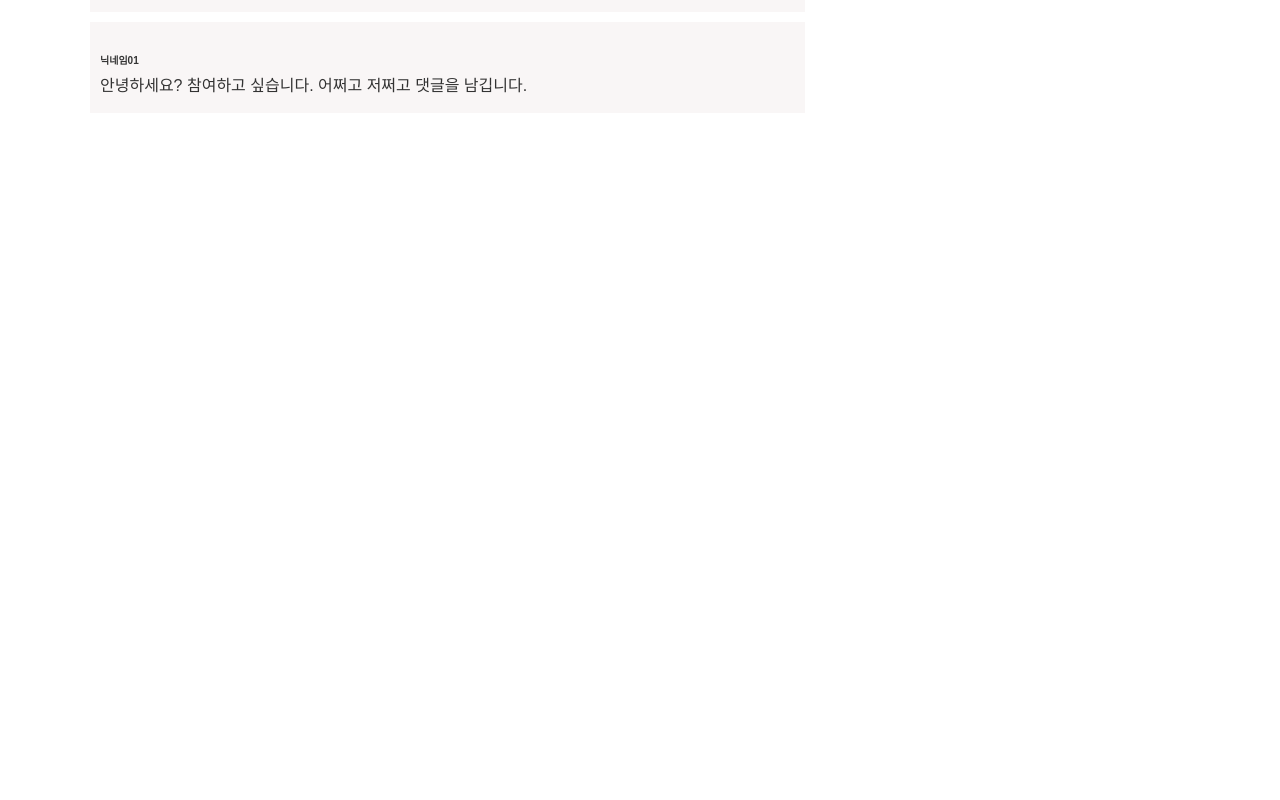
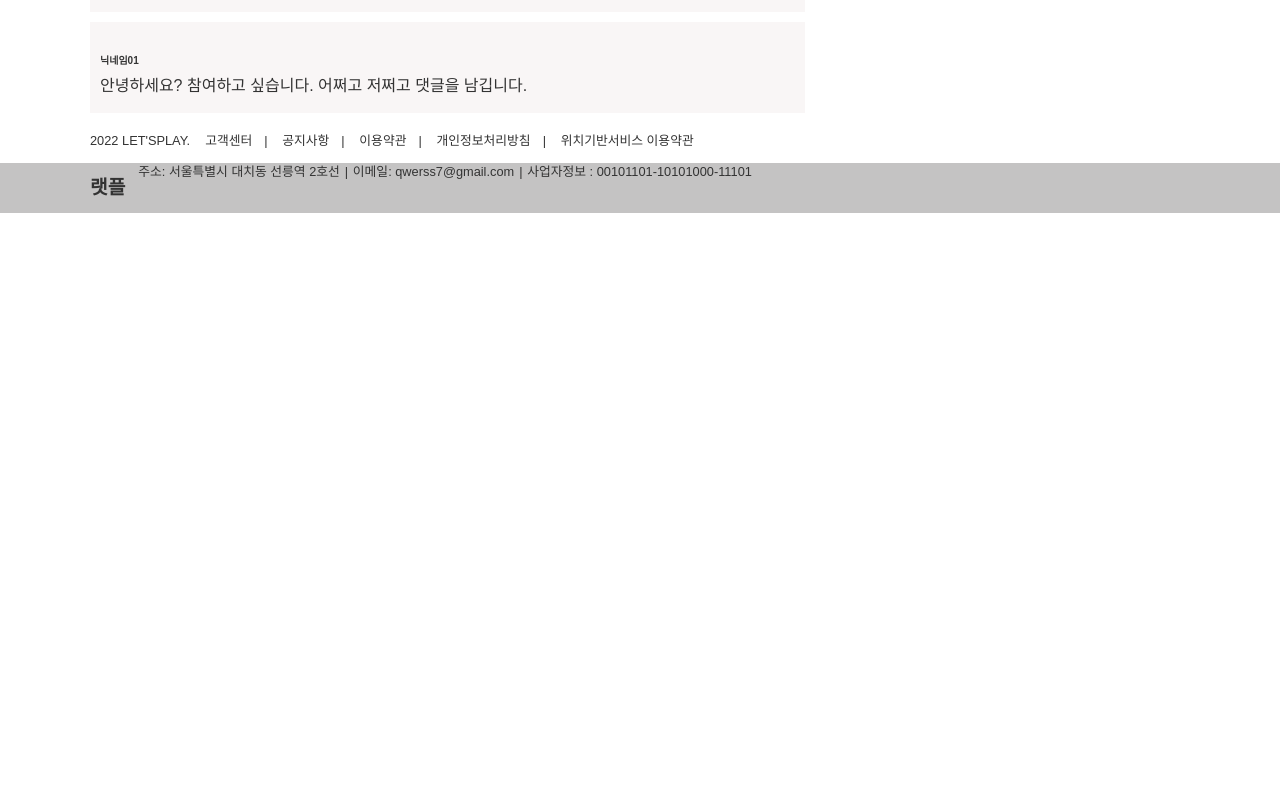
Before and after one commit to MultiFront/Multi_Front, a React (Create React App) app: page /match_detail_lay in a window 1280 px wide. Shown: the part 1540-2340 px from the top of the page. After the commit the page ends 1761 px from the top, so only its background shows below. Built offline with nearby package versions, Linux system fonts and the light colour scheme.

Commit message:
footer css commit

```diff
--- a/src/components/layout/footer.css
+++ b/src/components/layout/footer.css
@@ -3,19 +3,20 @@
   font-size: 0.8em;
   width: 100%;
   height: 80px;
-  margin-top: 1200px;
-  clear: both;
-  bottom: 0;
+  margin: 0 auto;
   position: relative;
+  line-height: 35px;
 }
 
 .footer-service ul{
   display: flex;
+
 }
 
 .footer-service ul li{
   padding: 0 15px;
   position: relative;
+
 }
 
 .footer-service ul li::after{
@@ -45,12 +46,12 @@
 .footer-info{
   display: flex;
   height: 50px;
+  align-items: center;
   background-color: rgb(196, 195, 195);
 }
 
 .footer-last ul{
   display: flex;
-  line-height: 55px;
 }
 
 .footer-last ul li{
```
